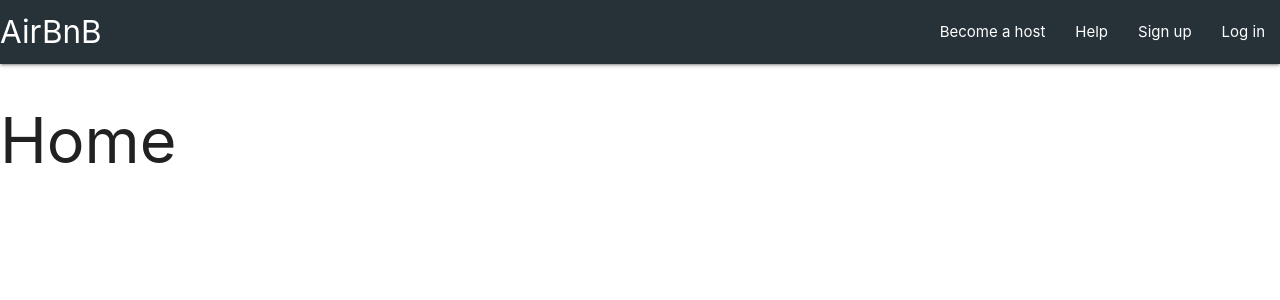
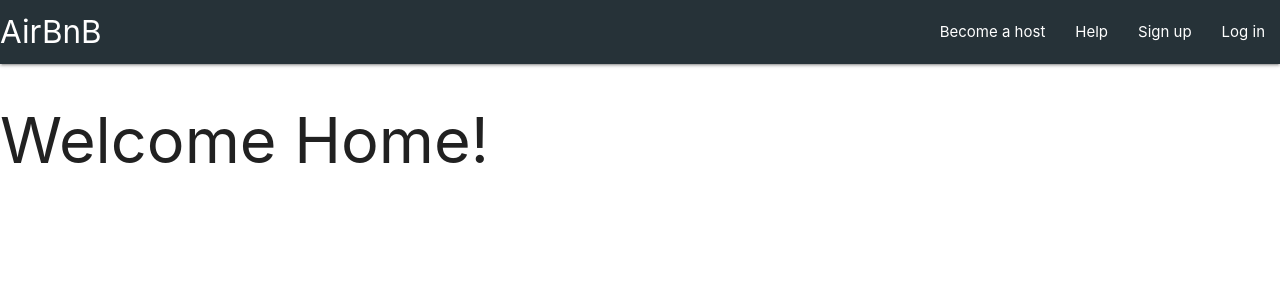
Before and after one commit to carlosmertens/learning-react-router, a React (Create React App) app: page / in a window 1280 px wide. Shown: the top 300 px of the page. Built offline with nearby package versions, Linux system fonts and the light colour scheme.

Commit message:
Render component inline Route

```diff
--- a/src/App.js
+++ b/src/App.js
@@ -1,10 +1,10 @@
 import React from "react";
 // import logo from "./logo.svg";
 import "./App.css";
-import { BrowserRouter as Router, Route, Link } from "react-router-dom";
+import { BrowserRouter as Router, Route } from "react-router-dom";
 import Navbar from "./navbar/Navbar";
+import Home from "./Home";
 
-const Home = () => <h1>Home</h1>;
 const Host = () => <h1>Host</h1>;
 const Help = () => <h1>Help</h1>;
 const SignUp = () => <h1>Sign Up</h1>;
@@ -14,7 +14,13 @@ function App() {
   return (
     <Router>
       <Navbar />
-      <Route exact path="/" component={Home} />
+      <Route
+        exact
+        path="/"
+        render={() => {
+          return <Home title="Welcome Home!" />;
+        }}
+      />
       <Route exact path="/host" component={Host} />
       <Route exact path="/help" component={Help} />
       <Route exact path="/signup" component={SignUp} />
--- /dev/null
+++ b/src/Home.js
@@ -0,0 +1,7 @@
+import React from "react";
+
+function Home(props) {
+  return <h1>{props.title}</h1>;
+}
+
+export default Home;
```
